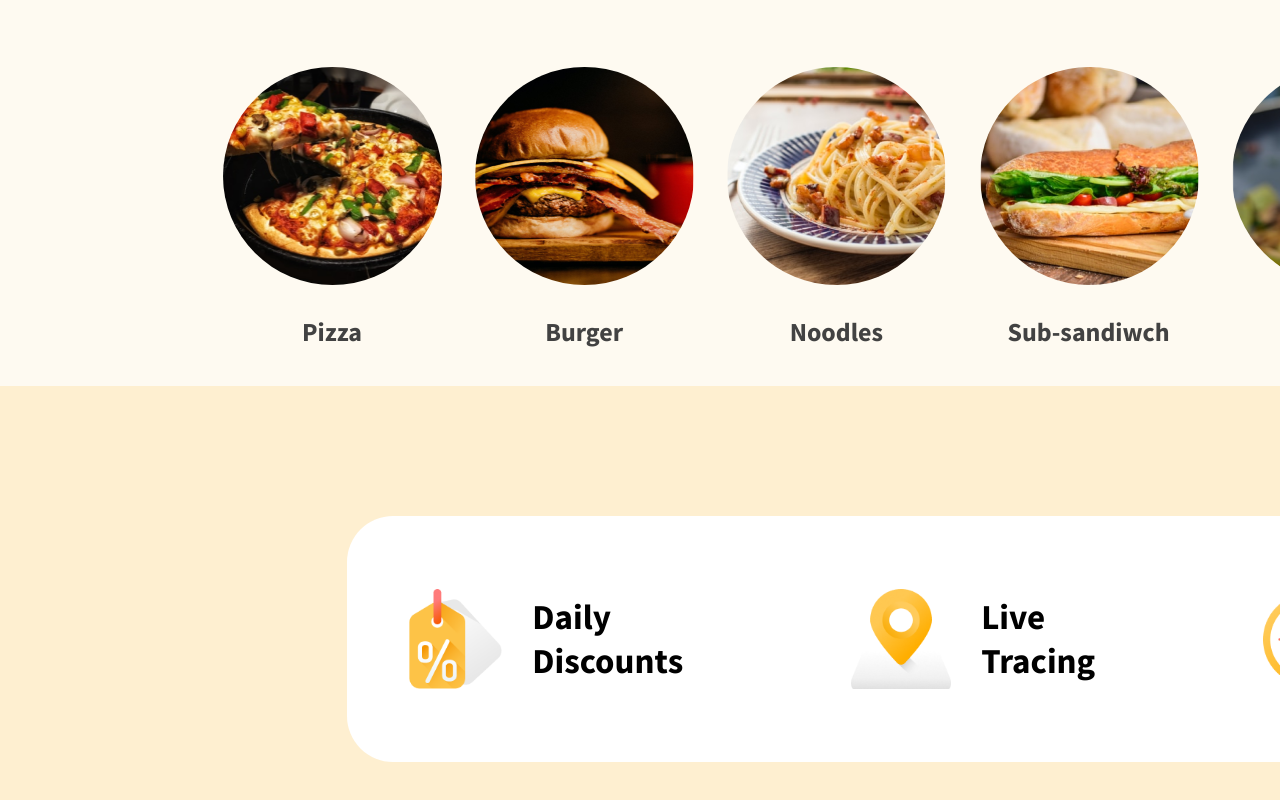
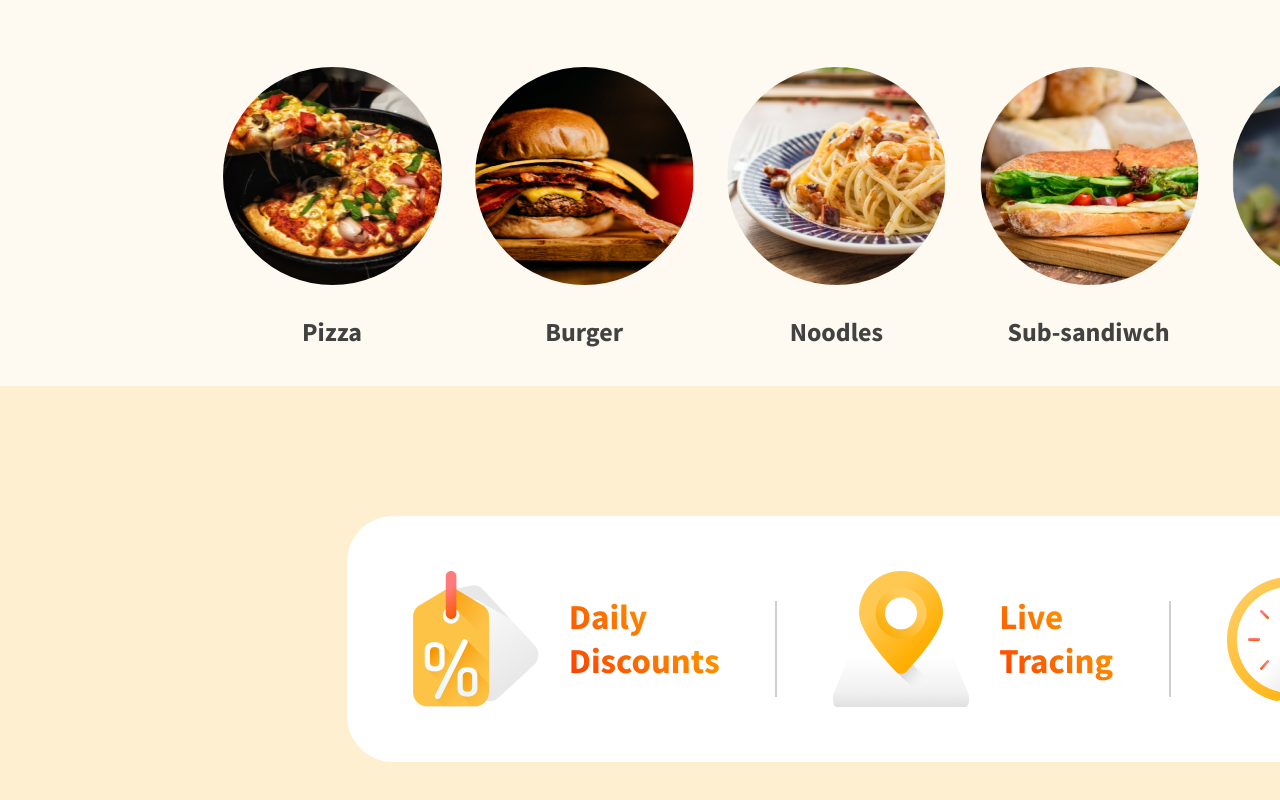
Before and after one commit to tatyanasergeevna-alt/Foodwagon, a plain HTML site: page foodwagon/index.html in a window 1280 px wide. Shown: the part 4238-5038 px from the top of the page. Drawn offline with Linux system fonts and the light colour scheme.

Commit message:
Добавила разделители
Добавила разделители и градиент в тексте

```diff
--- a/foodwagon/index.html
+++ b/foodwagon/index.html
@@ -569,12 +569,14 @@ Foody man
   <p class="feature-text">Daily<br />
     Discounts</p>
 </div>
+<img src="images/HR.png" alt="separator" class="line-separator">
 <div class="feature-card">
   <img src="images/Live Tracing.png" alt="Daily
   Discounts" class="feature-card-image">
   <p class="feature-text">Live<br />
     Tracing</p>
 </div>
+<img src="images/HR.png" alt="separator" class="line-separator">
 <div class="feature-card">
   <img src="images/Quick_delivery.png" alt="Daily
   Discounts" class="feature-card-image">
--- a/foodwagon/styles/styles.css
+++ b/foodwagon/styles/styles.css
@@ -628,7 +628,6 @@ text2 {
   justify-content: space-between;
   display: grid;
   grid-template-columns: repeat(3, 318px); /* 6 колонок по 218px */
-  gap: 112.5px; /* Отступ между карточками */
   position: absolute;
   display: flex;
   justify-content: space-evenly;
@@ -647,15 +646,27 @@ text2 {
   position: relative;
   margin-top: 55px;
   margin-bottom: 55px;
+  padding-left: 55px;
+  margin-right: 55px;
 }
 
 .feature-card-image {
-  max-width: 100px; /* Максимальная ширина изображения */
-  margin-right: 30px;
+  max-width: 136px; /* Максимальная ширина изображения */
+  margin-right: 30px; /* Расстояние между изображением и текстом */
 }
 
 .feature-text {
   flex-grow: 1; /* Позволяет описанию занимать оставшееся пространство */
   font-size: 35px;
   font-family: "Source Sans Pro";
+  background: linear-gradient(42deg, #fb3c00, #ffb800); /* Градиент */
+  -webkit-background-clip: text; /* Обрезка фона по форме текста */
+  -webkit-text-fill-color: transparent; /* Прозрачный цвет текста */
 }
+
+.line-separator {
+  height: 96px;
+  width: 2px;
+  margin-top: 85px;
+  margin-bottom: 85px;
+}
```
Also changed, not shown: foodwagon/images/HR.png (added).
